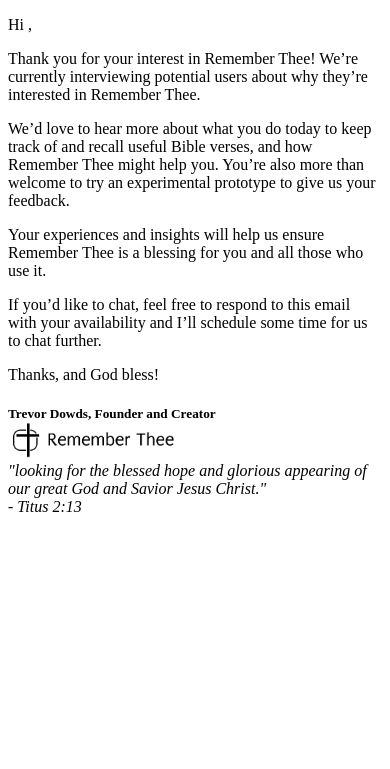
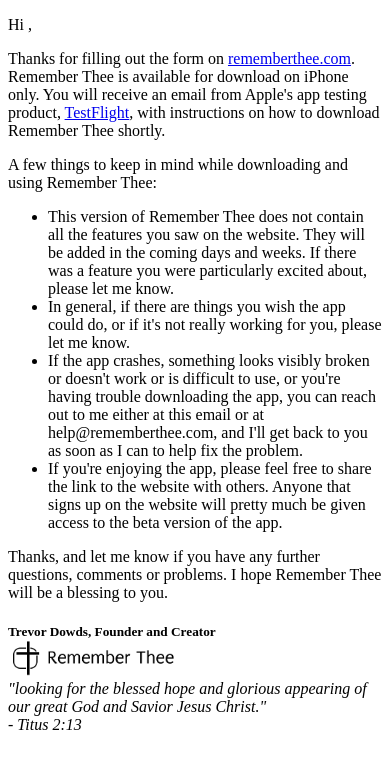
Before and after one commit to tdowds/rememberthee-website, a Flask app: template templates/welcome_email.html in a window 390 px wide. Shown: the top 769 px of the page. Run offline with Flask 2, Linux system fonts and the light colour scheme; the template is opened without the code that fills it, so the values that code supplies are empty.

Commit message:
updated welcome email. Added endpoint to track filters from iPhone app.

```diff
--- a/app.py
+++ b/app.py
@@ -52,6 +52,10 @@ def sign_up():
 def add_verse():
 	return jsonify(success=True)
 
+@app.route("/filter", methods=['POST'])
+def filter():
+	return jsonify(success=True)
+
 @app.route("/read-verse", methods=['POST'])
 def read_verse():
 	return jsonify(success=True)
--- a/templates/welcome_email.html
+++ b/templates/welcome_email.html
@@ -9,23 +9,27 @@
     <p>Hi {{firstName}},</p>
 
     <p>
-        Thank you for your interest in Remember Thee! We’re currently interviewing potential users about why they’re interested in Remember Thee.
+        Thanks for filling out the form on <a href="https://www.rememberthee.com" target="_blank">rememberthee.com</a>. Remember Thee is available for download on iPhone only. You will receive an email from Apple's app testing product, <a href="https://testflight.apple.com" target="_blank">TestFlight</a>, with instructions on how to download Remember Thee shortly.
     </p>
 
-    <p>
-        We’d love to hear more about what you do today to keep track of and recall useful Bible verses, and how Remember Thee might help you. You’re also more than welcome to try an experimental prototype to give us your feedback.
-    </p>
+    <p>A few things to keep in mind while downloading and using Remember Thee:</p>
+    <ul>
+        <li>
+            This version of Remember Thee does not contain all the features you saw on the website. They will be added in the coming days and weeks. If there was a feature you were particularly excited about, please let me know.
+        </li>
+        <li>
+            In general, if there are things you wish the app could do, or if it's not really working for you, please let me know.
+        </li>
+        <li>
+            If the app crashes, something looks visibly broken or doesn't work or is difficult to use, or you're having trouble downloading the app, you can reach out to me either at this email or at help@rememberthee.com, and I'll get back to you as soon as I can to help fix the problem.
+        </li>
+        <li>
+            If you're enjoying the app, please feel free to share the link to the website with others. Anyone that signs up on the website will pretty much be given access to the beta version of the app.
+        </li>
+    </ul>
 
     <p>
-        Your experiences and insights will help us ensure Remember Thee is a blessing for you and all those who use it.
-    </p>
-
-    <p>
-        If you’d like to chat, feel free to respond to this email with your availability and I’ll schedule some time for us to chat further.
-    </p>
-
-    <p>
-        Thanks, and God bless!
+        Thanks, and let me know if you have any further questions, comments or problems. I hope Remember Thee will be a blessing to you.
     </p>
 
     <h5 style="margin-bottom: 0px">Trevor Dowds, Founder and Creator</h5>
```
